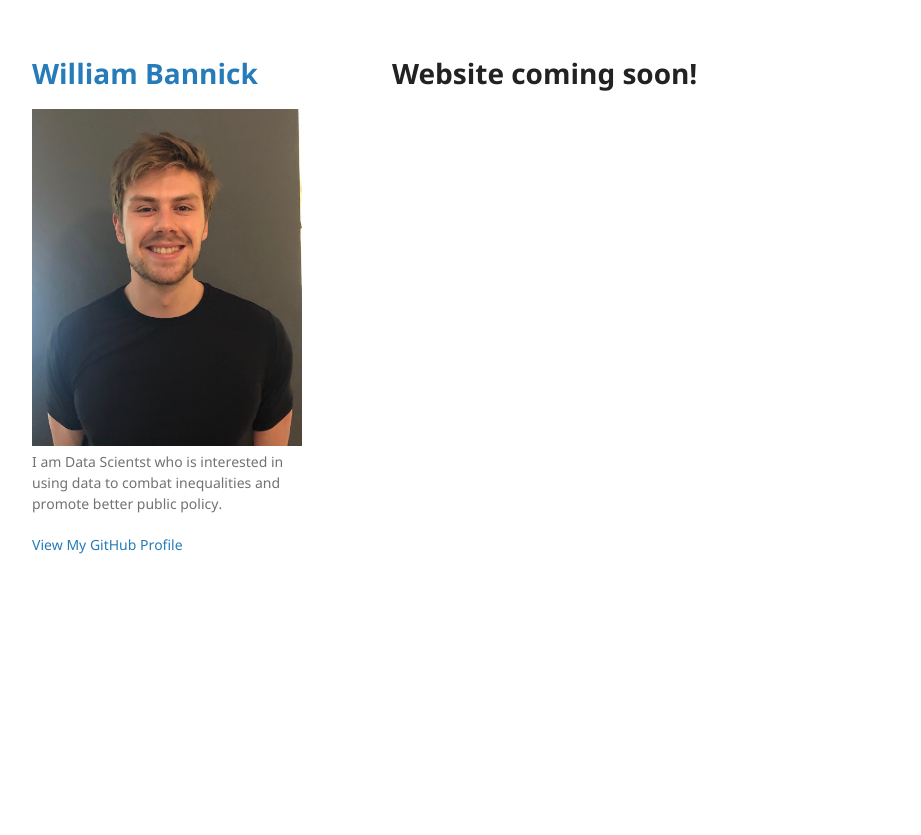
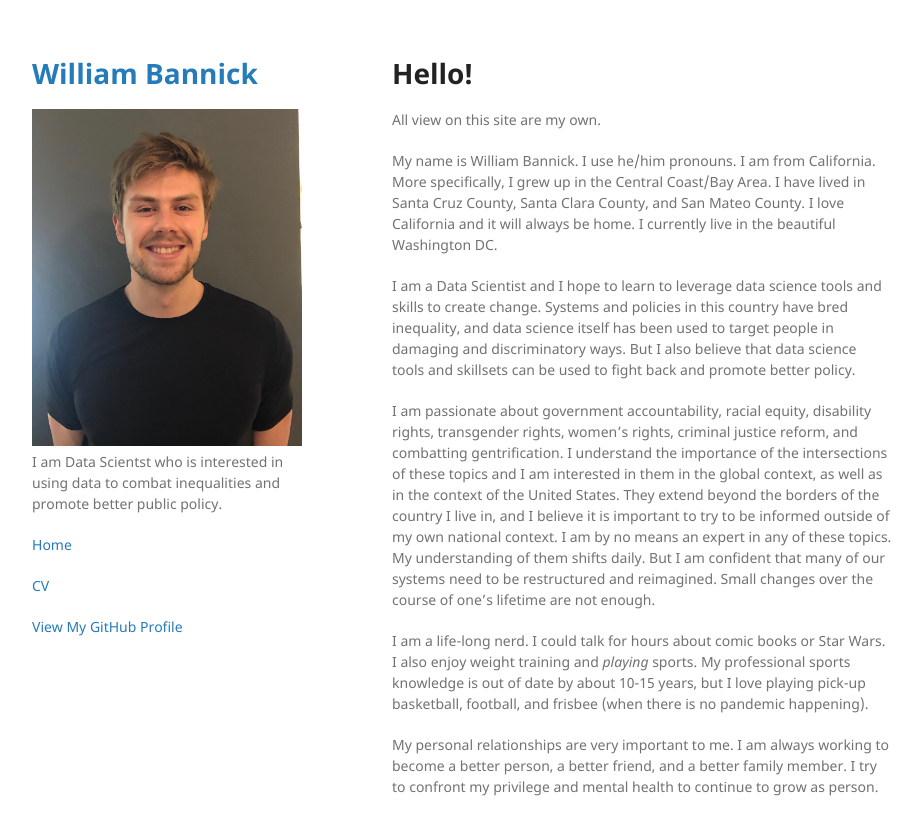
Before and after one commit to wbannick/wbannick.github.io, a Jekyll site: the page built from index.markdown, in a window 1280 px wide. Shown: the top 835 px of the page, without its empty margins (178-1099 px from the left). Built offline with Jekyll 4.4.1, drawn with Linux system fonts in a browser that asks for light colours; our own code applies the rules of GitHub Pages for plain Markdown files.

Commit message:
index page filled out; links added; empty about rmvd

```diff
--- a/_layouts/default-pic.html
+++ b/_layouts/default-pic.html
@@ -21,6 +21,9 @@
 
 
         <p>{{ site.description | default: site.github.project_tagline }}</p>
+
+        <p class="view"><a href="index.html">Home</a></p>
+        <p class="view"><a href="cv.html">CV</a></p>
 
         {% if site.github.is_user_page %}
         <p class="view"><a href="{{ site.github.owner_url }}">View My GitHub Profile</a></p>
--- a/index.markdown
+++ b/index.markdown
@@ -5,4 +5,16 @@
 layout: default-pic
 ---
 
-# Website coming soon!
+# Hello!
+
+All view on this site are my own.
+
+My name is William Bannick. I use he/him pronouns. I am from California. More specifically, I grew up in the Central Coast/Bay Area. I have lived in Santa Cruz County, Santa Clara County, and San Mateo County. I love California and it will always be home. I currently live in the beautiful Washington DC.
+
+I am a Data Scientist and I hope to learn to leverage data science tools and skills to create change. Systems and policies in this country have bred inequality, and data science itself has been used to target people in damaging and discriminatory ways. But I also believe that data science tools and skillsets can be used to fight back and promote better policy.
+
+I am passionate about government accountability, racial equity, disability rights, transgender rights, women's rights, criminal justice reform, and combatting gentrification. I understand the importance of the intersections of these topics and I am interested in them in the global context, as well as in the context of the United States. They extend beyond the borders of the country I live in, and I believe it is important to try to be informed outside of my own national context. I am by no means an expert in any of these topics. My understanding of them shifts daily. But I am confident that many of our systems need to be restructured and reimagined. Small changes over the course of one's lifetime are not enough.
+
+I am a life-long nerd. I could talk for hours about comic books or Star Wars. I also enjoy weight training and _playing_ sports. My professional sports knowledge is out of date by about 10-15 years, but I love playing pick-up basketball, football, and frisbee (when there is no pandemic happening).
+
+My personal relationships are very important to me. I am always working to become a better person, a better friend, and a better family member. I try to confront my privilege and mental health to continue to grow as person.
```
Also changed, not shown: about.markdown (deleted, +0 -18 lines).
